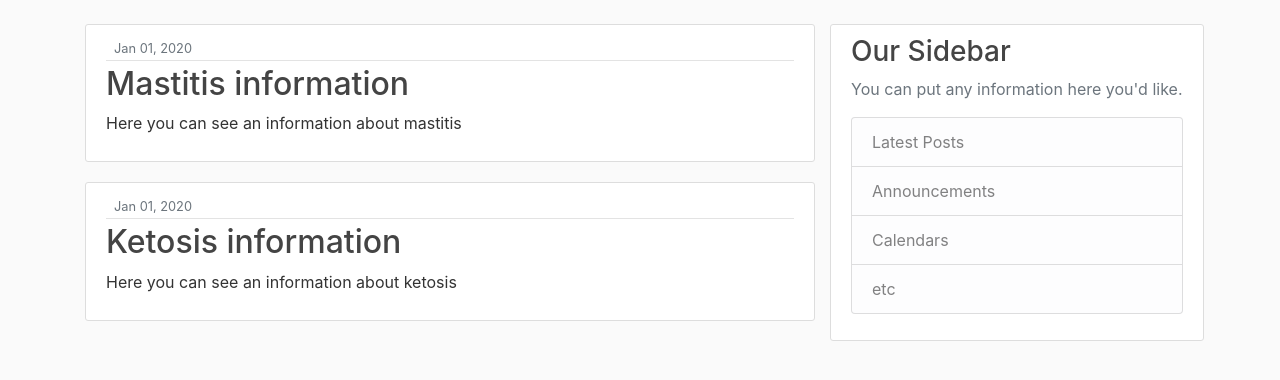
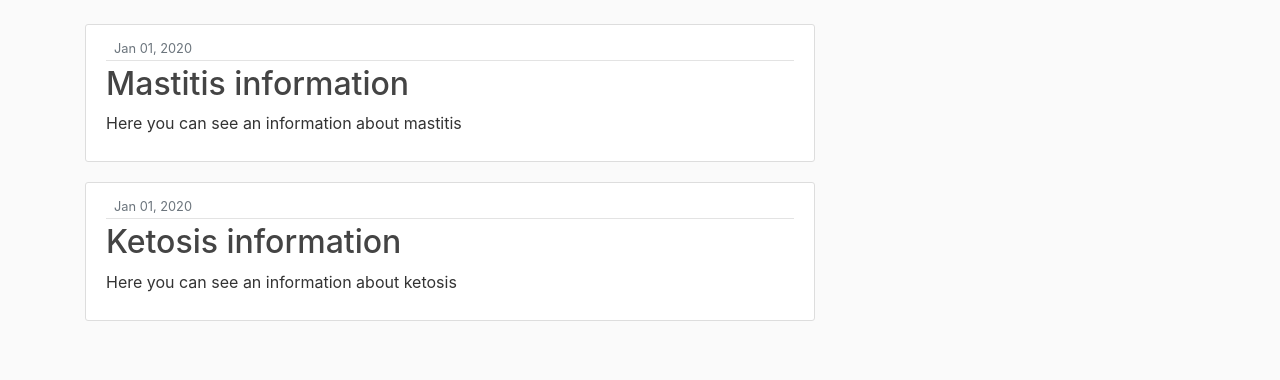
Before and after one commit to ALexanderSpiridonov/Flask, a Flask app: page / in a window 1280 px wide. Shown: the part 56-436 px from the top of the page. Run offline with Flask 2, Linux system fonts and the light colour scheme; some libraries are stand-ins or nearby versions.

Commit message:
data base adding

```diff
--- a/my_first_flask_app.py
+++ b/my_first_flask_app.py
@@ -8,6 +8,7 @@ app.config['SECRET_KEY'] = '60d198c06f34330635165c34358eedc4'
 app.config['SQLALCHEMY_DATABASE_URI'] = 'sqlite:///site.db'
 db = SQLAlchemy(app)
 
+################################################################## __ DATABASE STRUCTURE __ #######################################################################
 #creating database as classes
 class User(db.Model):
     id = db.Column(db.Integer, primary_key=True)
@@ -15,22 +16,28 @@ class User(db.Model):
     email = db.Column(db.String(120), unique=True, nullable=False)
     image_file = db.Column(db.String(20), nullable=False, default='default.jpg')
     password = db.Column(db.String(60), nullable=False)
-    posts = db.relationship('Post', backref='author', lazy=True) #чтобы достать все посты юзера. это не колонка это дополнительный запрос ко всем публикациям пользователя
+
+    # чтобы достать все посты юзера. это не колонка это дополнительный запрос ко всем публикациям пользователя one to many relationships
+    # Один пользователь может иметь несколько постов, но один пост может иметь только одного юзера.
+    # мы создаем связь к Post (входит как строка). backref - вроде колонки к Post (или идентификатора), чтобы найти автора в таблице постов.
+    posts = db.relationship('Post', backref='author', lazy=True)
 
     def __repr__(self):
-        return f"User('{self.username}', '{self.email}', '{self.image_file}')"
+        return f"User('{self.username}', '{self.email}', '{self.image_file}')"   # как печатать объект
 
 class Post(db.Model):
     id = db.Column(db.Integer, primary_key=True)
     title = db.Column(db.String(100), nullable=False)
     date_posted = db.Column(db.DateTime, nullable=False, default=datetime.utcnow)
     content = db.Column(db.Text, nullable=False)
+
+    # НУЖНО что бы обозначить юзера в посте. чтобы обеспечить связь таблиц через ForeignKey with lowercase.
     user_id = db.Column(db.Integer, db.ForeignKey('user.id'), nullable=False)
 
     def __repr__(self):
         return f"Post('{self.title}', '{self.date_posted}')"
 
-
+###########################################################################################################################################################################
 
 posts = [
     {
--- a/templates/layout.html
+++ b/templates/layout.html
@@ -50,17 +50,6 @@
         {% block content %}{% endblock %}
         </div>
 
-    <div class="content-section">
-        <h3>Our Sidebar</h3>
-        <p class='text-muted'>You can put any information here you'd like.
-        <ul class="list-group">
-            <li class="list-group-item list-group-item-light">Latest Posts</li>
-            <li class="list-group-item list-group-item-light">Announcements</li>
-            <li class="list-group-item list-group-item-light">Calendars</li>
-            <li class="list-group-item list-group-item-light">etc</li>
-        </ul>
-        </p>
-    </div>
     </div>
     </main>
 
```
Also changed, not shown: templates/sidebar.html (added, +11 -0 lines), site.db, 3 other files.
